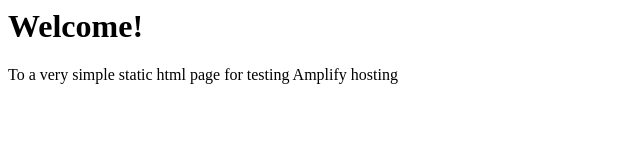
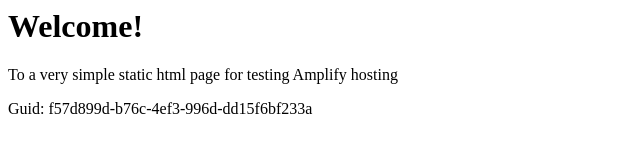
Before and after one commit to aws-aemilia-dub/Github-PR-Commit-Integration-Test-DoNotTouch-Gith-OKSLNVO2-v1-preprod-eu-west-1, a website: page src/index.html in a window 1280 px wide. Shown: the whole page, without its empty margins (0-640 px from the left). Drawn offline with Linux system fonts and the light colour scheme.

Commit message:
commit from integ tests

```diff
--- a/src/index.html
+++ b/src/index.html
@@ -1,3 +1,5 @@
+
+
 <html lang="en">
 
 <head>
@@ -10,6 +12,6 @@
 <body>
     <h1>Welcome!</h1>
     <p>To a very simple static html page for testing Amplify hosting</p>
-</body>
+    <p>Guid: f57d899d-b76c-4ef3-996d-dd15f6bf233a</p></body>
 
 </html>
```
